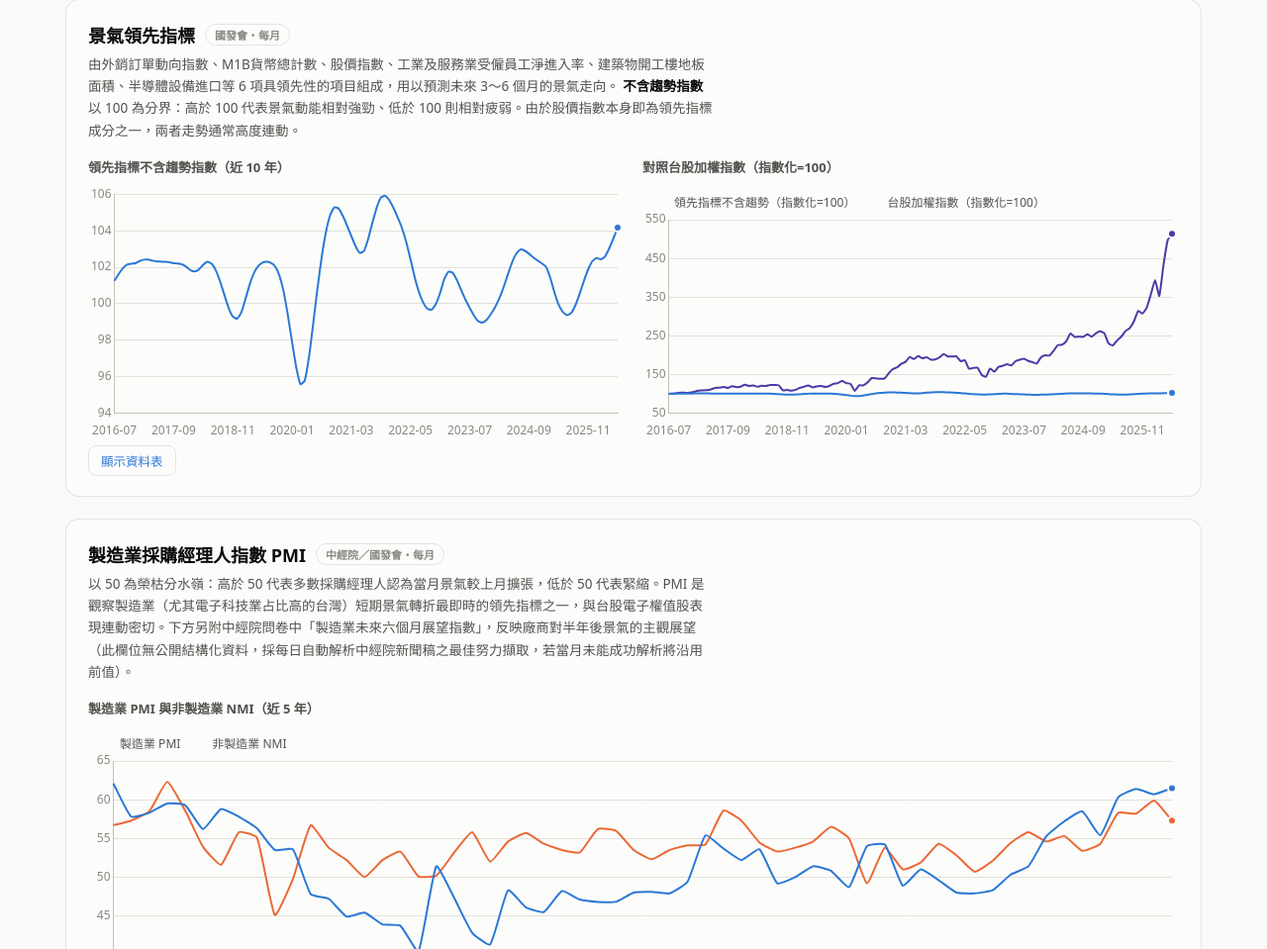
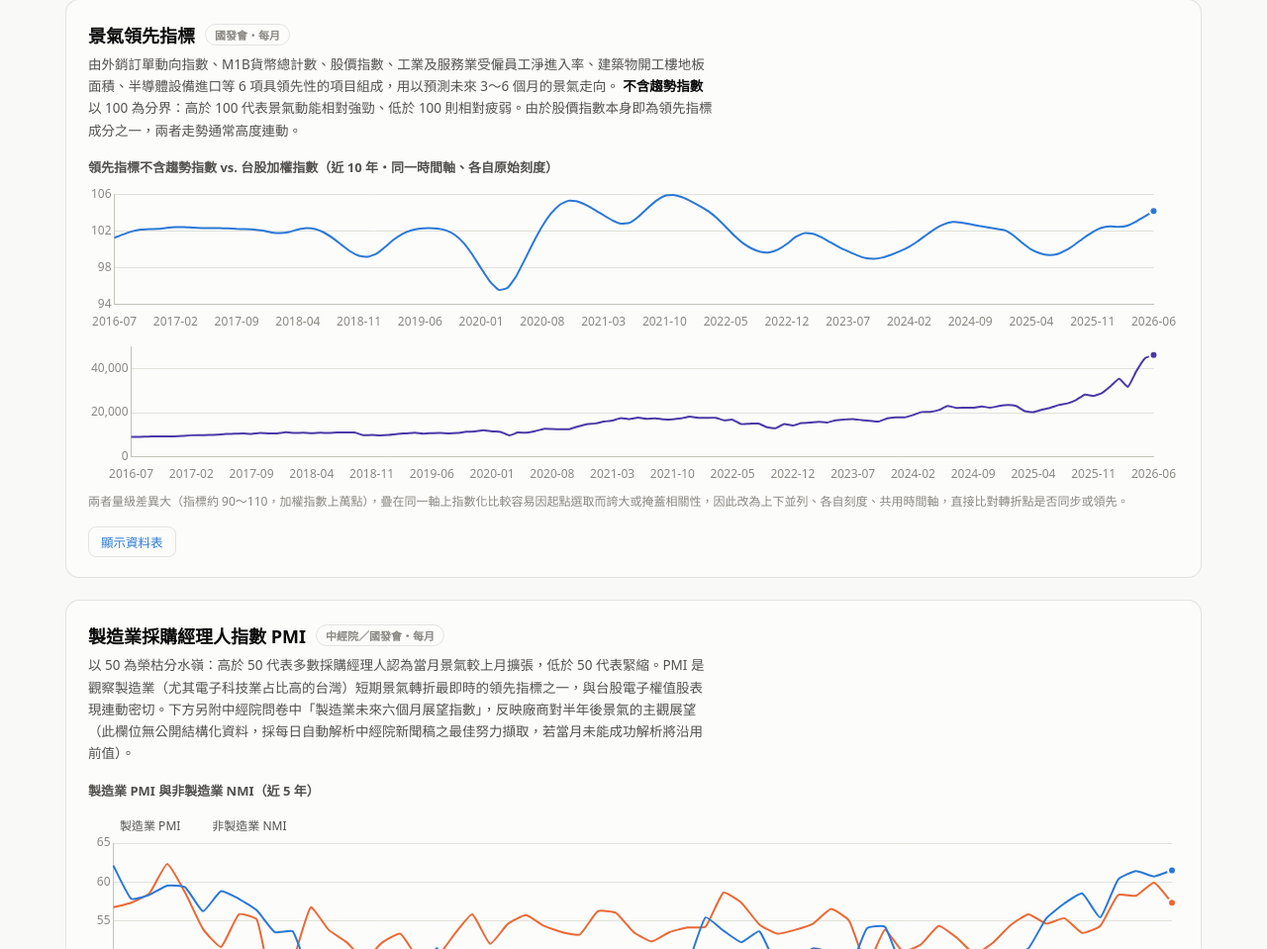
Before and after one commit to hsieh0916/tw-macro-dashboard, a plain HTML site: page index.html in a window 1280 px wide. Shown: the part 1267-2226 px from the top of the page at 99% size. Drawn offline with nearby package versions, Linux system fonts and the light colour scheme.

Commit message:
Replace 領先指標 vs TAIEX dual-axis overlay with stacked own-scale panels
Indexing both series to =100 at an arbitrary start point can invent or
hide correlation depending on where the window happens to begin, and
is a well-known dual-axis-style pitfall even on a single shared axis.
Switch to two stacked panels sharing one time axis, each on its own
natural scale, so turning points can be compared position-for-position
instead of through a rebased proxy.

alignSeries() factors out the common-period intersection that
rebaseIndexed() also needs, so both share one alignment path.

Co-Authored-By: Claude Sonnet 5 <noreply@anthropic.com>

```diff
--- a/assets/js/app.js
+++ b/assets/js/app.js
@@ -198,22 +198,33 @@
     return arr.length > n ? arr.slice(arr.length - n) : arr.slice();
   }
 
-  function rebaseIndexed(seriesA, seriesB, valueKeyA, valueKeyB, windowN) {
+  // 兩序列僅取雙方皆有值的共同月份／季別，保留原始數值（不指數化），
+  // 供上下並列、各自刻度的雙圖使用同一組 labels 以確保轉折點左右對齊。
+  function alignSeries(seriesA, seriesB, valueKeyA, valueKeyB, windowN) {
+    const mapA = new Map(seriesA.map((d) => [d.period, d[valueKeyA]]));
     const mapB = new Map(seriesB.map((d) => [d.period, d[valueKeyB]]));
     const periods = seriesA
       .map((d) => d.period)
-      .filter((p) => mapB.has(p) && mapB.get(p) != null);
-    const mapA = new Map(seriesA.map((d) => [d.period, d[valueKeyA]]));
-    const usable = periods.filter((p) => mapA.get(p) != null);
-    const windowed = lastN(usable, windowN);
+      .filter((p) => mapA.get(p) != null && mapB.has(p) && mapB.get(p) != null);
+    const windowed = lastN(periods, windowN);
     if (!windowed.length) return null;
-    const base0A = mapA.get(windowed[0]);
-    const base0B = mapB.get(windowed[0]);
+    return {
+      labels: windowed,
+      a: windowed.map((p) => mapA.get(p)),
+      b: windowed.map((p) => mapB.get(p)),
+    };
+  }
+
+  function rebaseIndexed(seriesA, seriesB, valueKeyA, valueKeyB, windowN) {
+    const aligned = alignSeries(seriesA, seriesB, valueKeyA, valueKeyB, windowN);
+    if (!aligned) return null;
+    const base0A = aligned.a[0];
+    const base0B = aligned.b[0];
     if (!base0A || !base0B) return null;
     return {
-      labels: windowed,
-      a: windowed.map((p) => +((mapA.get(p) / base0A) * 100).toFixed(2)),
-      b: windowed.map((p) => +((mapB.get(p) / base0B) * 100).toFixed(2)),
+      labels: aligned.labels,
+      a: aligned.a.map((v) => +((v / base0A) * 100).toFixed(2)),
+      b: aligned.b.map((v) => +((v / base0B) * 100).toFixed(2)),
     };
   }
 
@@ -397,22 +408,26 @@
   function renderLeading(data) {
     const full = data.business_signal.filter((d) => d.leading_index_notrend != null);
     const windowed = lastN(full, MONTH_WINDOW);
+
+    // 兩圖改為上下並列、各自原始刻度、共用同一組月份 labels，
+    // 而非把兩者指數化疊在同一軸上——後者的對齊起點是任意的，
+    // 容易讓人誤以為兩條線的相關性比實際更強或更弱。
+    const aligned = alignSeries(full, data.taiex.monthly, "leading_index_notrend", "close", MONTH_WINDOW);
+    const leadingLabels = aligned ? aligned.labels : windowed.map((d) => d.period);
+    const leadingValues = aligned ? aligned.a : windowed.map((d) => d.leading_index_notrend);
+
     makeLineChart("chart-leading", {
-      labels: windowed.map((d) => d.period),
+      labels: leadingLabels,
       datasets: [
-        { label: "領先指標不含趨勢指數", data: windowed.map((d) => d.leading_index_notrend), color: css("--series-blue") },
+        { label: "領先指標不含趨勢指數", data: leadingValues, color: css("--series-blue") },
       ],
       yFormat: (v) => fmtNum(v, 0),
     });
 
-    const cmp = rebaseIndexed(full, data.taiex.monthly, "leading_index_notrend", "close", MONTH_WINDOW);
-    if (cmp) {
-      makeLineChart("chart-leading-vs-taiex", {
-        labels: cmp.labels,
-        datasets: [
-          { label: "領先指標不含趨勢（指數化=100）", data: cmp.a, color: css("--series-blue") },
-          { label: "台股加權指數（指數化=100）", data: cmp.b, color: css("--series-violet") },
-        ],
+    if (aligned) {
+      makeLineChart("chart-leading-taiex-panel", {
+        labels: aligned.labels,
+        datasets: [{ label: "台股加權指數（月收盤）", data: aligned.b, color: css("--series-violet") }],
         yFormat: (v) => fmtInt(v),
       });
     }
--- a/index.html
+++ b/index.html
@@ -76,16 +76,12 @@
       由外銷訂單動向指數、M1B貨幣總計數、股價指數、工業及服務業受僱員工淨進入率、建築物開工樓地板面積、半導體設備進口等 6 項具領先性的項目組成，用以預測未來 3～6 個月的景氣走向。
       <b>不含趨勢指數</b>以 100 為分界：高於 100 代表景氣動能相對強勁、低於 100 則相對疲弱。由於股價指數本身即為領先指標成分之一，兩者走勢通常高度連動。
     </p>
-    <div class="chart-grid two-col">
-      <div class="chart-block">
-        <h3>領先指標不含趨勢指數（近 10 年）</h3>
-        <div class="chart-wrap"><canvas id="chart-leading"></canvas></div>
-      </div>
-      <div class="chart-block">
-        <h3>對照台股加權指數（指數化=100）</h3>
-        <div class="chart-wrap"><canvas id="chart-leading-vs-taiex"></canvas></div>
-      </div>
+    <div class="chart-block chart-stack">
+      <h3>領先指標不含趨勢指數 vs. 台股加權指數（近 10 年・同一時間軸、各自原始刻度）</h3>
+      <div class="chart-wrap short"><canvas id="chart-leading"></canvas></div>
+      <div class="chart-wrap short"><canvas id="chart-leading-taiex-panel"></canvas></div>
     </div>
+    <p class="chart-note">兩者量級差異大（指標約 90～110，加權指數上萬點），疊在同一軸上指數化比較容易因起點選取而誇大或掩蓋相關性，因此改為上下並列、各自刻度、共用時間軸，直接比對轉折點是否同步或領先。</p>
     <button class="table-toggle" id="toggle-leading">顯示資料表</button>
     <div class="data-table-wrap" id="table-leading" hidden></div>
   </section>
```
